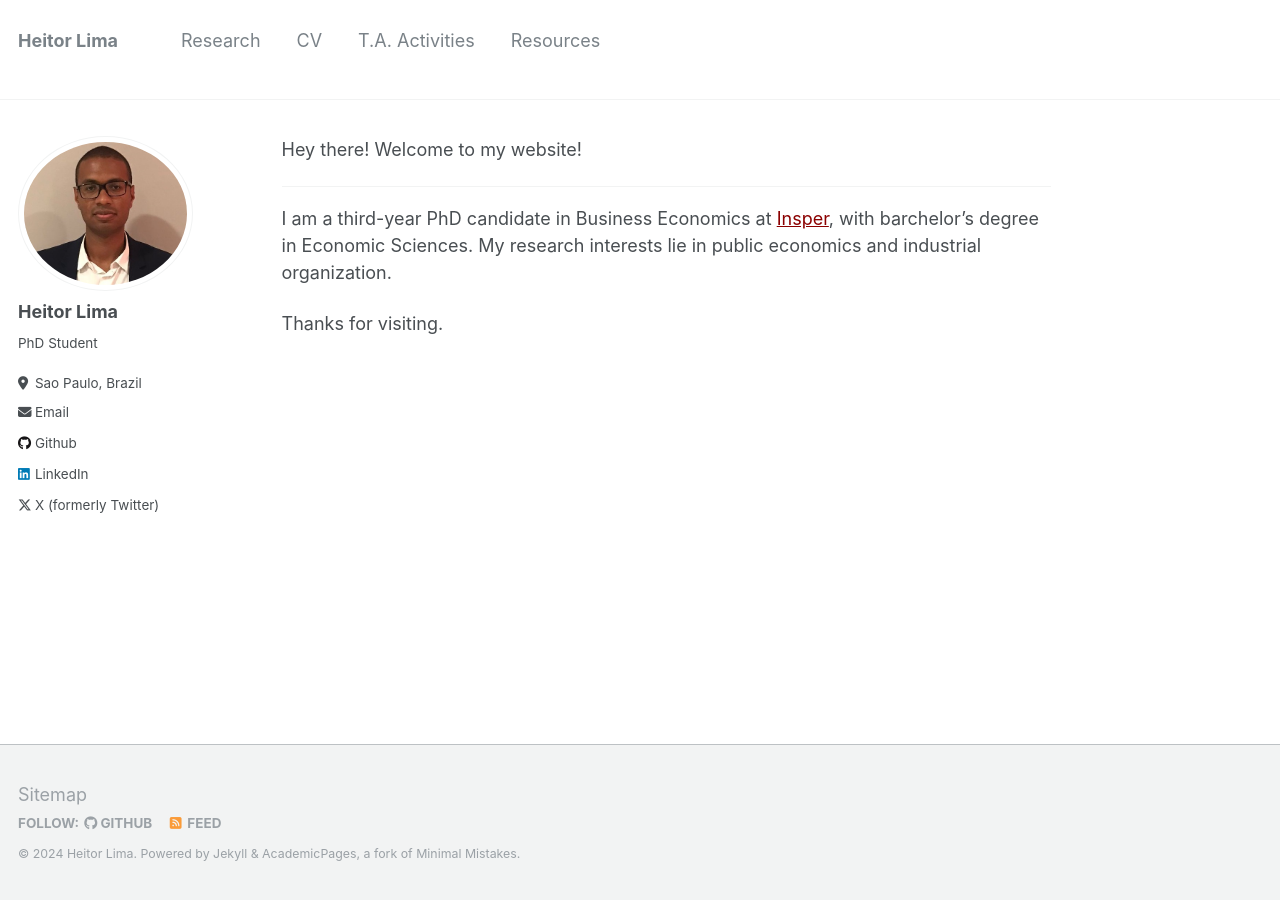
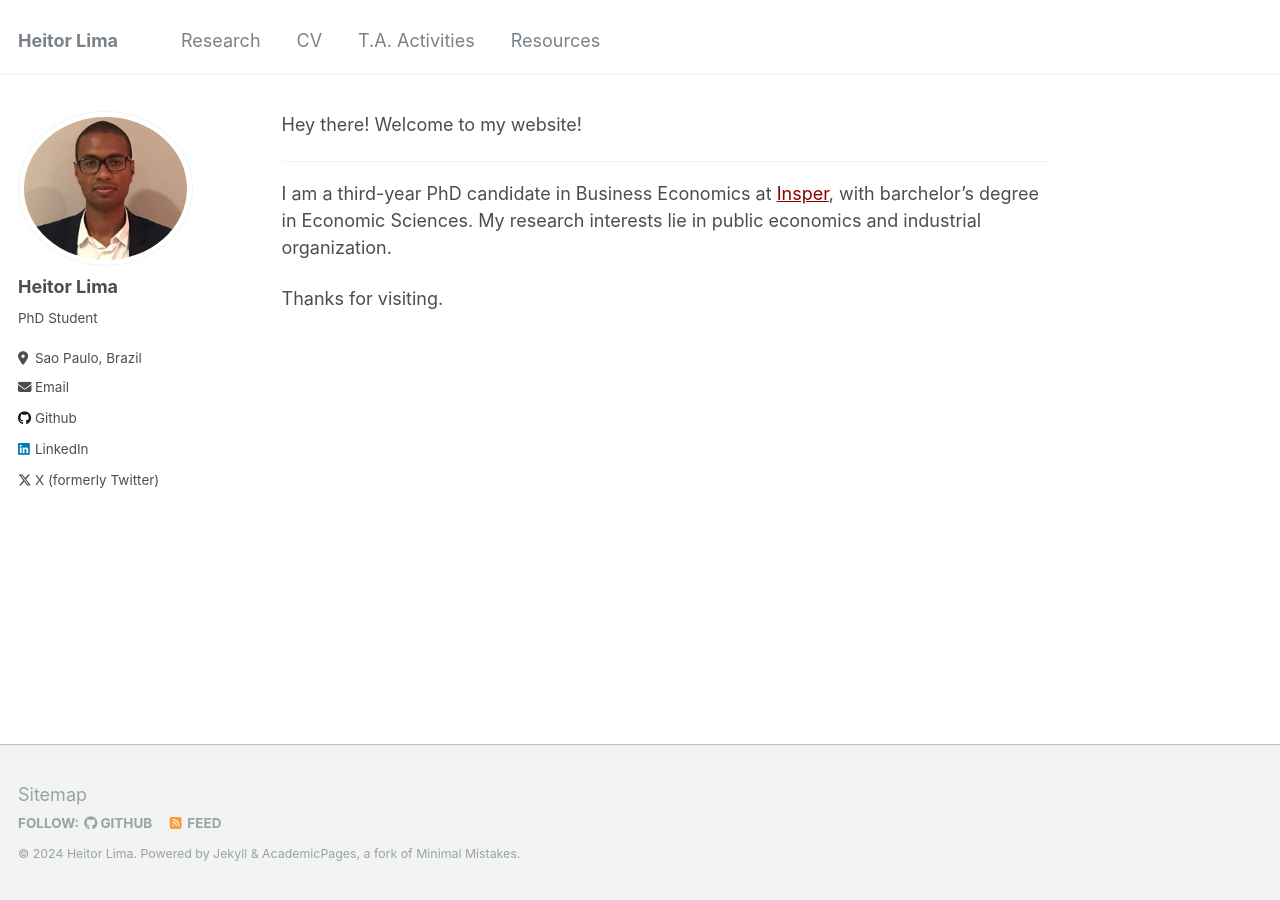
Before and after one commit to heitoraolima/heitoraolima.github.io, a Jekyll site: the page built from _pages/about.md, in a window 1280 px wide. Built offline with Jekyll 4.4.1, drawn with Linux system fonts in a browser that asks for light colours.

Commit message:
Update _variables.scss

```diff
--- a/_sass/_variables.scss
+++ b/_sass/_variables.scss
@@ -43,7 +43,7 @@ $type-size-7                : 0.6875em; // ~11px
 $type-size-8                : 0.625em;  // ~10px
 
 /* masthead properties */
-$masthead-height            : 100px;
+$masthead-height            : 75px;
 
 /*
    Colors
```
